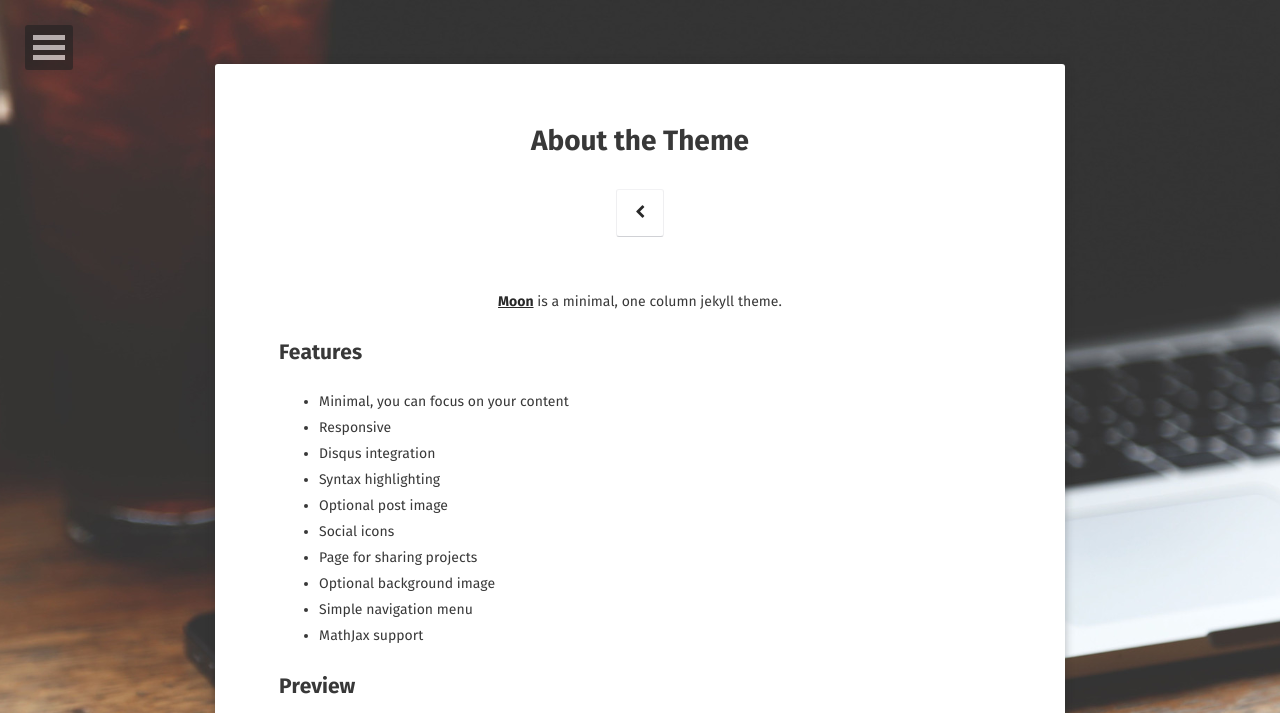
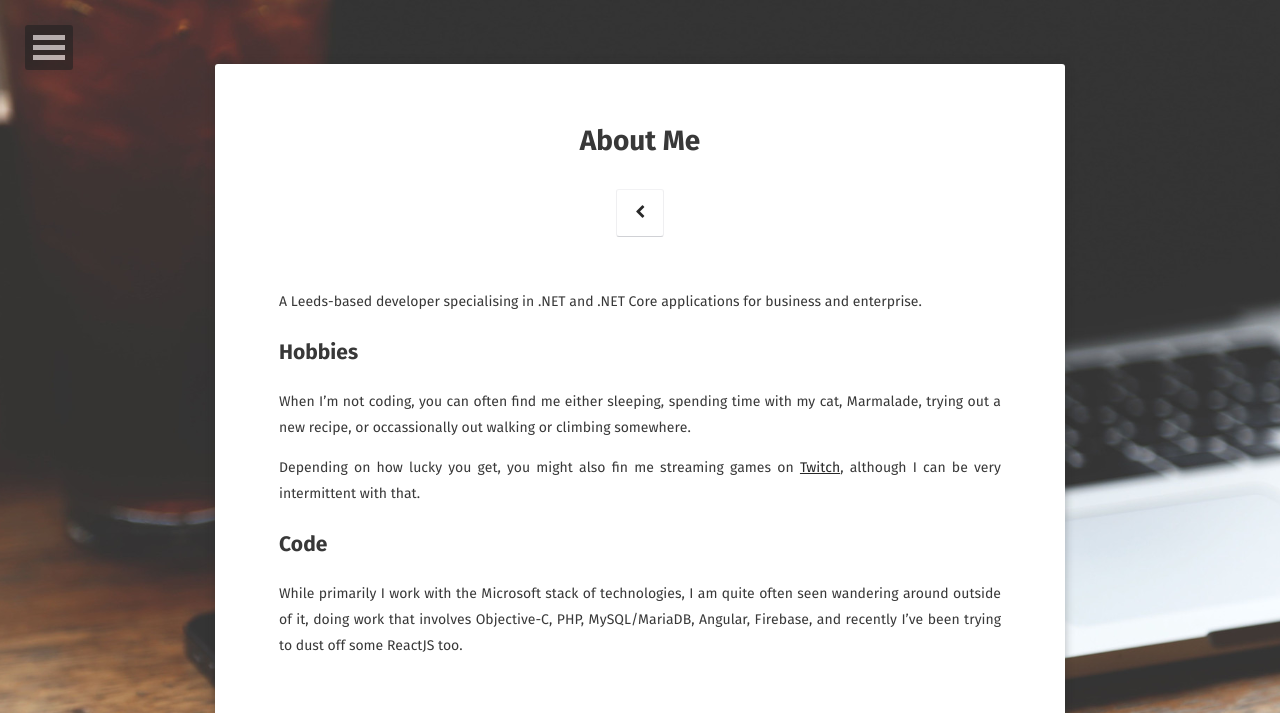
Before and after one commit to Shojy/shojy.github.io, a Jekyll site: the page built from about/index.md, in a window 1280 px wide. Shown: the top 713 px of the page. Built offline with Jekyll 4.4.1, drawn with Linux system fonts in a browser that asks for light colours; some web fonts are replaced; some of the changed text lies outside the part shown; grey boxes are pictures that could not be loaded.

Commit message:
Updated about me page

```diff
--- a/about/index.md
+++ b/about/index.md
@@ -1,37 +1,19 @@
 ---
 layout: page
-title: About the Theme
-tags: [about, Jekyll, theme, moon]
-date: 2016-03-21
+title: About Me
+tags: [about]
+date: 2019-09-26
 comments: false
 ---
 
-<center><a href="http://taylantatli.github.io/Moon"><b>Moon</b></a> is a minimal, one column jekyll theme.</center>
+<span style="text-align: center">A Leeds-based developer specialising in .NET and .NET Core applications for business and enterprise.</span>
 
-## Features
-* Minimal, you can focus on your content
-* Responsive
-* Disqus integration
-* Syntax highlighting
-* Optional post image
-* Social icons
-* Page for sharing projects
-* Optional background image
-* Simple navigation menu
-* MathJax support
+## Hobbies
 
-## Preview
+When I'm not coding, you can often find me either sleeping, spending time with my cat, Marmalade, trying out a new recipe, or occassionally out walking or climbing somewhere.
 
-{% capture images %}
-    https://cloud.githubusercontent.com/assets/754514/14509720/61c61058-01d6-11e6-93ab-0918515ecd56.png
-    https://cloud.githubusercontent.com/assets/754514/14509716/61ac6c8e-01d6-11e6-879f-8308883de790.png
-{% endcapture %}
-{% include gallery images=images caption="Screenshots of Moon Theme" cols=2 %}
+Depending on how lucky you get, you might also fin me streaming games on [Twitch](https://www.twitch.tv/mrshojy), although I can be very intermittent with that.
 
-See a [live version of Moon](http://taylantatli.github.io/Moon) hosted on GitHub.
+## Code
 
-## Getting Started
-
-To learn how to install and use this theme check out the [Setup Guide](http://taylantatli.me/Moon/moon-theme/) for more information.
-
-[Install Moon](https://github.com/TaylanTatli/Moon){: .btn}
+While primarily I work with the Microsoft stack of technologies, I am quite often seen wandering around outside of it, doing work that involves Objective-C, PHP, MySQL/MariaDB, Angular, Firebase, and recently I've been trying to dust off some ReactJS too.
```
